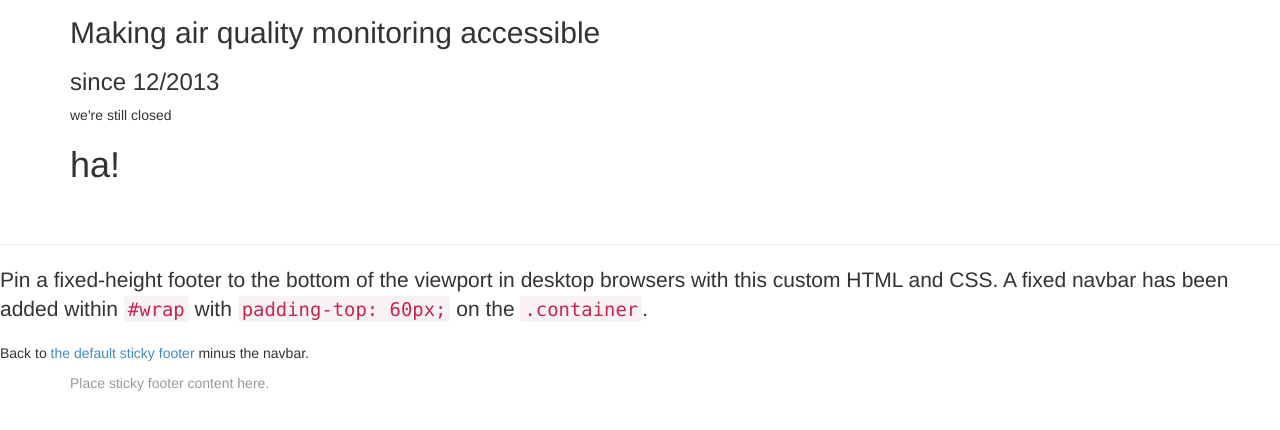
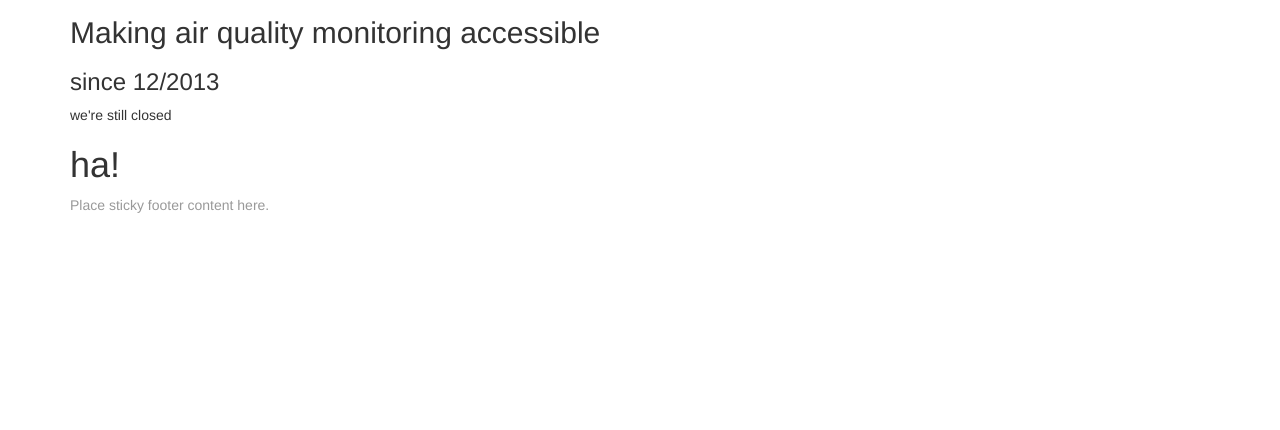
Before and after one commit to shaief/openAir, a Django app: page / in a window 1280 px wide. Shown: the part 184-614 px from the top of the page. Run offline with Django 3.2, Linux system fonts and the light colour scheme; parts of the project's set-up code (start-up, migrations or seed data) failed here and were passed over.

Commit message:
Remove unnecessary content from above the footer of base.html

```diff
--- a/openair/records/templates/base.html
+++ b/openair/records/templates/base.html
@@ -58,21 +58,14 @@
         </div>
       </div>
 
-      <!-- Begin page content -->
-	<div class="container">
-		   	<!-- <img src="{% static 'images/Rogatka.png' %}" /> -->
+    <!-- Begin page content -->
+  	<div class="container">
 			<br/>
 			<br/>
 			<br/>
 			{% block content %}
 			{% endblock %}
-	</div>
-
-        <div class="page-header">
-        </div>
-        <p class="lead">Pin a fixed-height footer to the bottom of the viewport in desktop browsers with this custom HTML and CSS. A fixed navbar has been added within <code>#wrap</code> with <code>padding-top: 60px;</code> on the <code>.container</code>.</p>
-        <p>Back to <a href="../sticky-footer">the default sticky footer</a> minus the navbar.</p>
-      </div>
+  	</div>
 
     <div id="footer">
       <div class="container">
```
